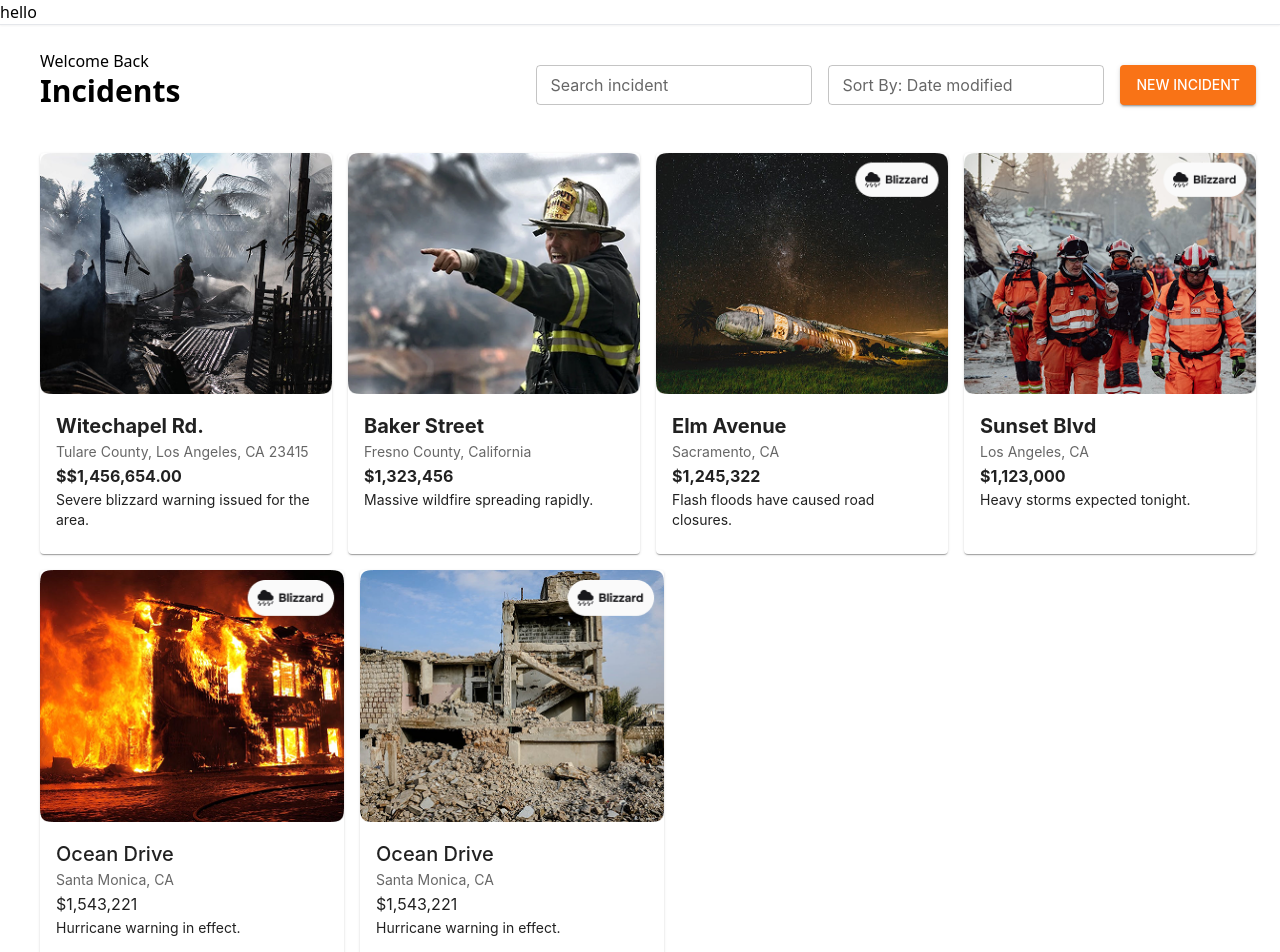
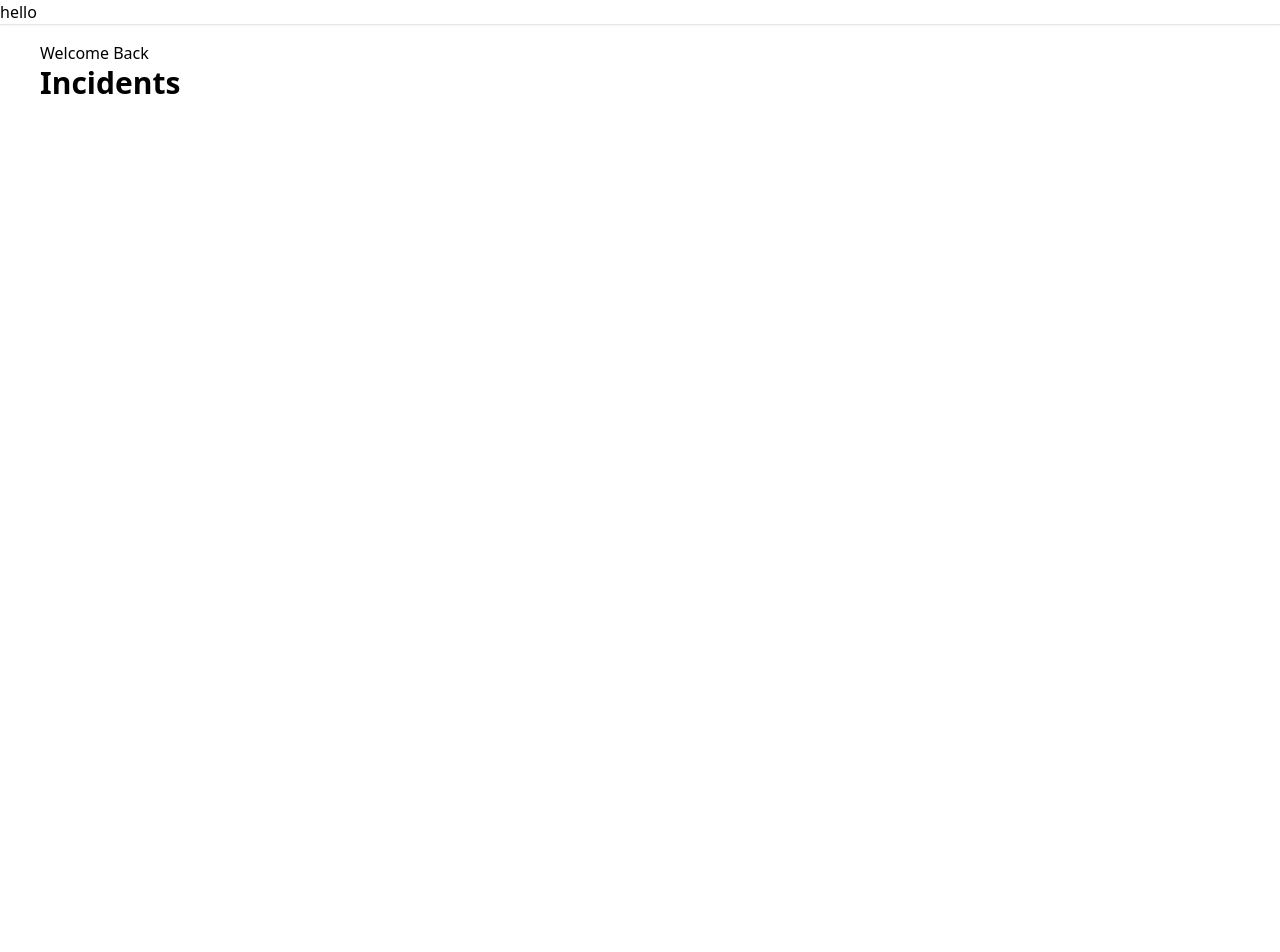
Before and after one commit to Shohan11369/React-assignment-02, a React (Vite) app: page /incidents in a window 1280 px wide. Shown: the top 952 px of the page. After the commit the page ends 800 px from the top, so only its background shows below. Built offline with nearby package versions, Linux system fonts and the light colour scheme.

Commit message:
Added Incidents top section

```diff
--- a/src/components/Incidents.jsx
+++ b/src/components/Incidents.jsx
@@ -65,92 +65,11 @@ function Incidents() {
   return (
     <div className="p-4 ml-6 mr-2">
       {/* top section */}
-      <div className="grid md:flex justify-between items-center mb-5 mt-2">
-        <div>
-          <Typography variant="h7" gutterBottom>
-            Welcome Back <br />{" "}
-            <span className="text-3xl font-bold ">Incidents</span>
-          </Typography>
-        </div>
-        {/* Right - Search Boxes */}
-        <div className="flex gap-4 mt-3">
-          <TextField label="Search incident" variant="outlined" size="small" />
-          <TextField
-            label="Sort By: Date modified"
-            variant="outlined"
-            size="small"
-          />
-
-          <Button
-            component={Link}
-            to="/new-incident"
-            variant="contained"
-            color="primary"
-            sx={{
-              color: "white",
-              fontSize: { xs: "0.6rem", sm: "0.875rem" },
-              padding: { xs: "4px 8px", sm: "6px 16px" },
-              minWidth: { xs: "70px", sm: "auto" },
-            }}
-          >
-            New Incident
-          </Button>
-        </div>
-      </div>
-      {/*  First Row - 3 Cards */}
-
-      <div className="grid md:flex gap-4 mb-4 ">
-        {incidents.slice(0, 4).map((item, index) => (
-          <Card key={index} className="flex-1 text-center md:text-start !mt-6">
-            <CardMedia
-              component="img"
-              height="200"
-              image={item.image}
-              alt={item.title}
-            />
-
-            <CardContent>
-              <Typography variant="h6" fontWeight="bold">
-                {item.title}
-              </Typography>
-              <Typography variant="body2" color="text.secondary">
-                {item.location}
-              </Typography>
-              <Typography variant="subtitle1" fontWeight="bold">
-                ${item.price.toLocaleString()}
-              </Typography>
-              <Typography variant="body2" className="mt-2">
-                {item.desc}
-              </Typography>
-            </CardContent>
-          </Card>
-        ))}
-      </div>
-
-      {/* Second Row - 2 Cards */}
-      <div className="grid md:flex gap-4 mb-4">
-        {incidents.slice(4, 6).map((item, index) => (
-          <Card key={index} className="md:w-1/4  text-center md:text-start ">
-            <CardMedia
-              component="img"
-              height="200"
-              image={item.image}
-              alt={item.title}
-            />
-            <CardContent>
-              <Typography variant="h6">{item.title}</Typography>
-              <Typography variant="body2" color="text.secondary">
-                {item.location}
-              </Typography>
-              <Typography variant="subtitle1" className="mt-2 font-bold">
-                ${item.price.toLocaleString()}
-              </Typography>
-              <Typography variant="body2" className="mt-2">
-                {item.desc}
-              </Typography>
-            </CardContent>
-          </Card>
-        ))}
+      <div>
+        <Typography variant="h7" gutterBottom>
+          Welcome Back <br />{" "}
+          <span className="text-3xl font-bold ">Incidents</span>
+        </Typography>
       </div>
     </div>
   );
```
